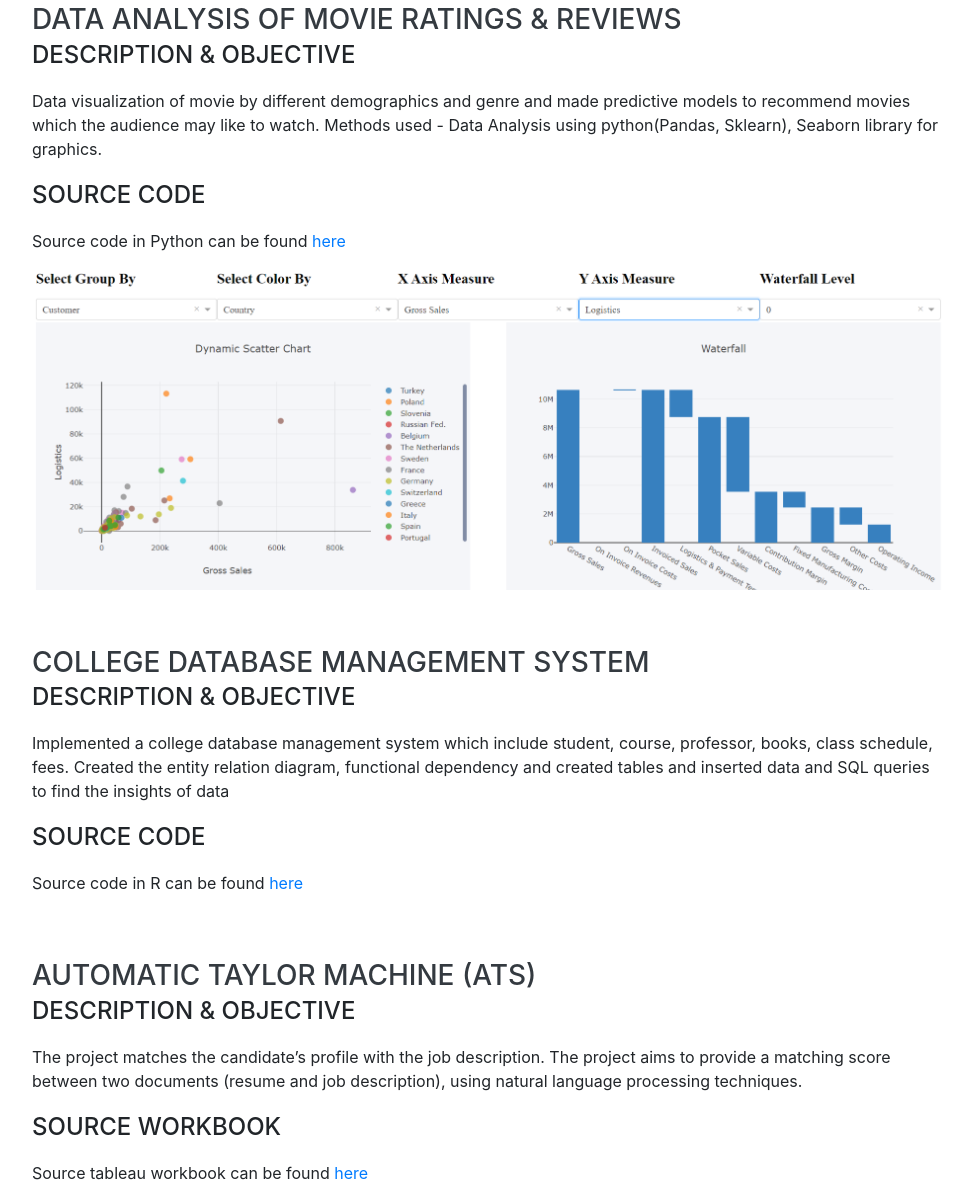
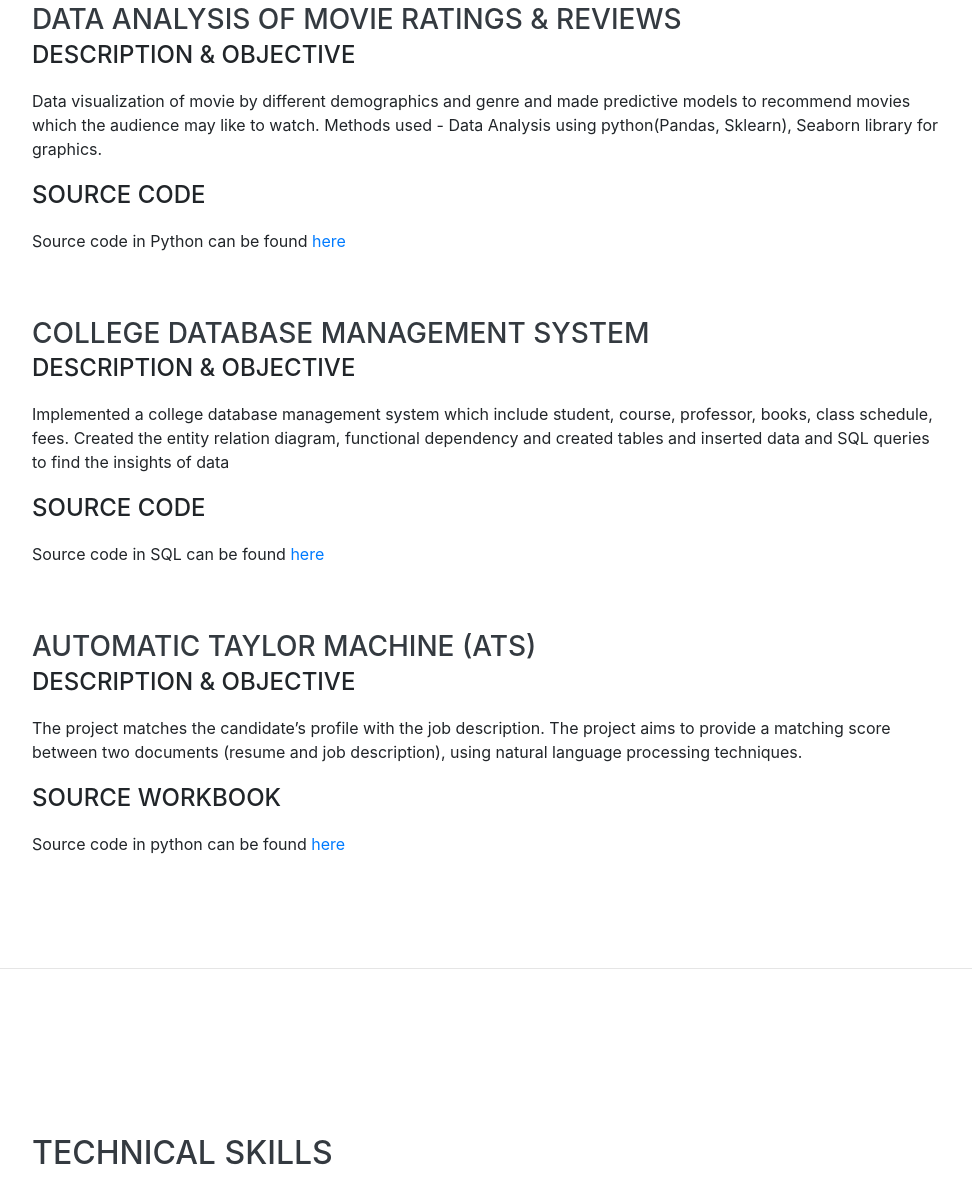
Before and after one commit to arjavkala/arjavkala.github.io, a website with bundled scripts: page index.html in a window 1280 px wide. Shown: the part 2824-4012 px from the top of the page, without its empty margins (288-1260 px from the left). Built offline with nearby package versions, Linux system fonts and the light colour scheme; a web font is replaced by a local one.

Commit message:
Add files via upload
Final Draft v1

```diff
--- a/index.html
+++ b/index.html
@@ -180,7 +180,6 @@
 			<div class="subheading mb-3">Source Code</div>
             <p>Source code in Python can be found <a href="https://github.com/arjavkala/Movie_Analysis_Model" class="mw-redirect" title= "here">here</a></p>
 			<span class="d-none d-lg-block">
-			<img class="img-fluid img-profile rounded-square mx-auto mb-2" src="img/dashboard.jpg" alt="">
 			</span>
           </div>
 
@@ -192,7 +191,7 @@
             <div class="subheading mb-3">Description & Objective</div>
             <p>Implemented a college database management system which include student, course, professor, books, class schedule, fees. Created the entity relation diagram, functional dependency and created tables and inserted data and SQL queries to find the insights of data</p>
 			<div class="subheading mb-3">Source Code</div>
-            <p>Source code in R can be found <a href="https://github.com/arjavkala/SQLProjects" class="mw-redirect" title= "here">here</a></p>
+            <p>Source code in SQL can be found <a href="https://github.com/arjavkala/SQLProjects" class="mw-redirect" title= "here">here</a></p>
           </div>
 
         </div>
@@ -203,9 +202,8 @@
             <div class="subheading mb-3">Description & Objective</div>
             <p>The project matches the candidate’s profile with the job description. The project aims to provide a matching score between two documents (resume and job description), using natural language processing techniques.</p>
 			<div class="subheading mb-3">Source Workbook</div>
-            <p>Source tableau workbook can be found <a href="https://github.com/arjavkala/Automatic-Tailor-Machine-ATS-" class="mw-redirect" title= "here">here</a></p>
+            <p>Source code in python can be found <a href="https://github.com/arjavkala/Automatic-Tailor-Machine-ATS-" class="mw-redirect" title= "here">here</a></p>
 			<span class="d-none d-lg-block">
-			<img class="img-fluid img-profile rounded-square mx-auto mb-2" src="img/pareto.jpg" alt="">
 			</span>
           </div>
 
```
